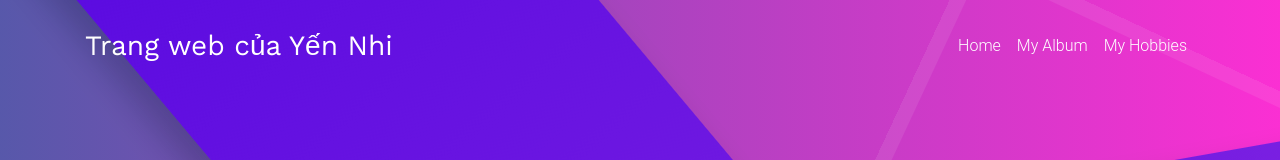
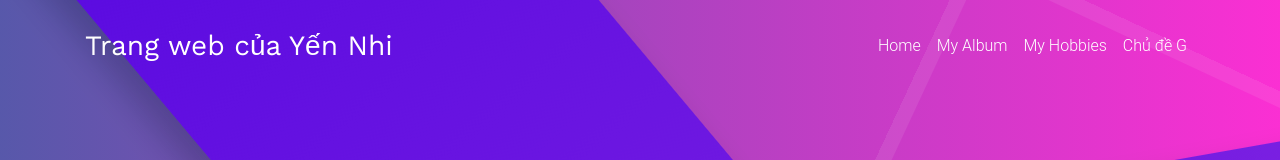
Before and after one commit to alannguyen2003/portfolio-template, a plain HTML site: page index.html in a window 1280 px wide. Shown: the top 160 px of the page. Drawn offline with nearby package versions, Linux system fonts and the light colour scheme.

Commit message:
fix navigation bar

```diff
--- a/index.html
+++ b/index.html
@@ -68,6 +68,9 @@
                 <li class="nav-item">
                     <a class="nav-link" href="hobbies.html">My Hobbies</a>
                 </li>
+                <li class="nav-item">
+                  <a class="nav-link" href="https://yennhi-2007.mobirisesite.com/">Chủ đề G</a>
+              </li>
           </ul>
         </div>
       </div>
```
Also changed, not shown: 3 other files.
